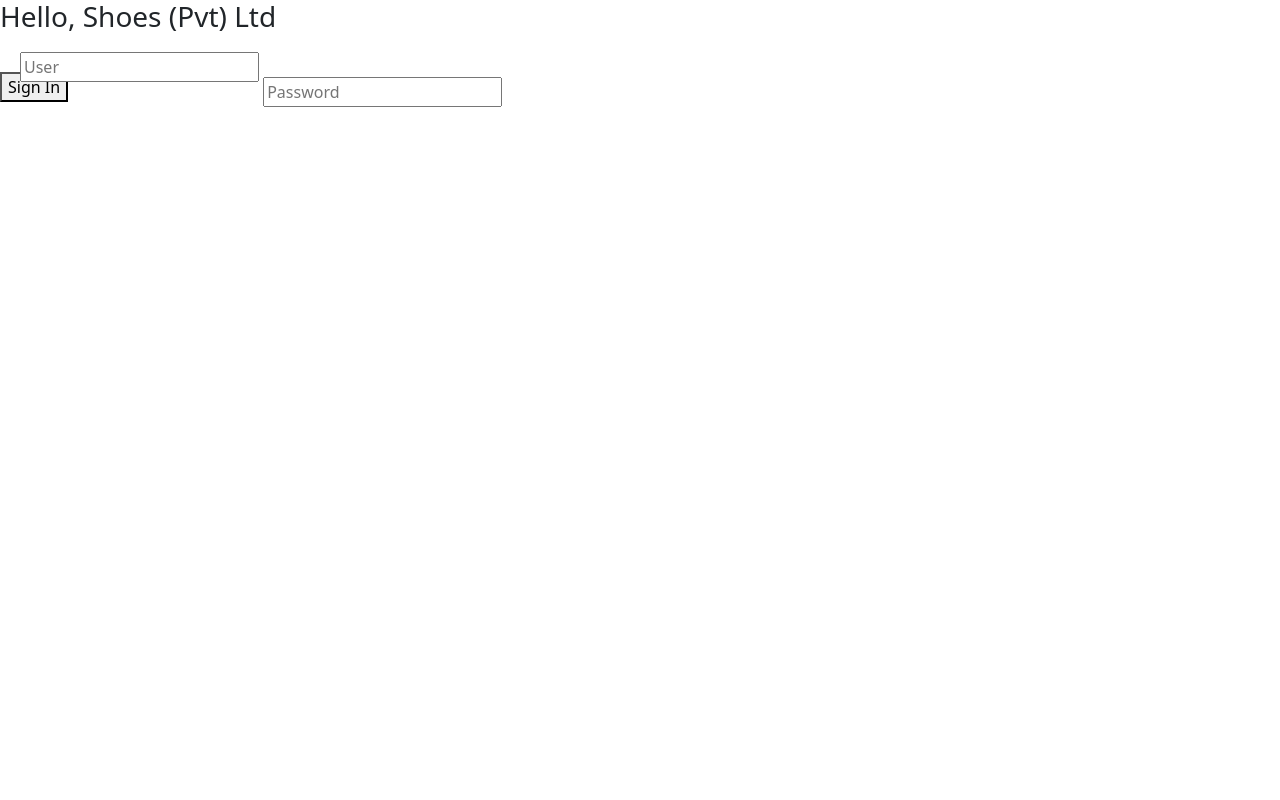
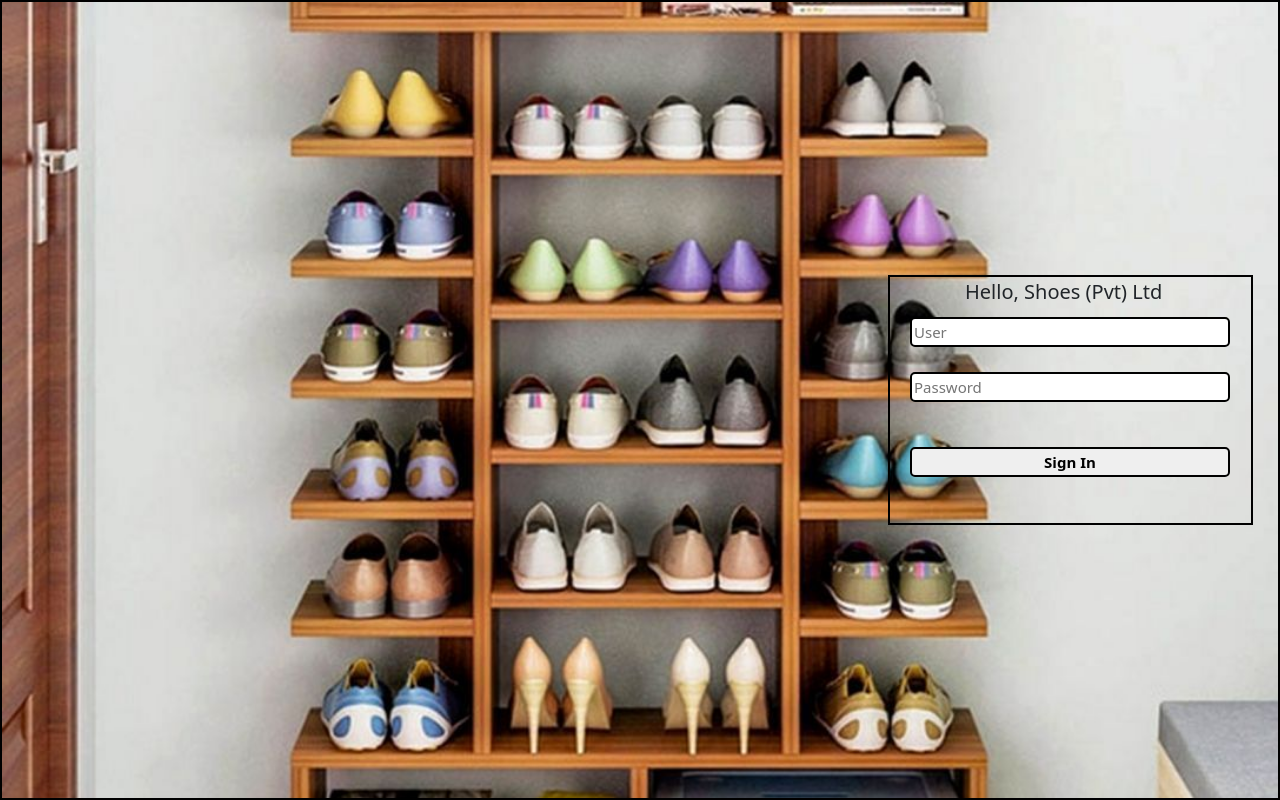
Before and after one commit to ChathuraBhashitha01/Shoe_shop_management_system, a plain HTML site: page front_end/index.html in a window 1280 px wide. Drawn offline with nearby package versions, Linux system fonts and the light colour scheme; no server answers.

Commit message:
loging form creation

```diff
--- a/front_end/index.html
+++ b/front_end/index.html
@@ -751,32 +751,42 @@
             font-weight: bold;
             font-size: 20px;
         }
-
-        body>main>section:nth-child(7)>div{
-            display: inline-block;
-            position: relative;
-        }
-        body>main>section:nth-child(7)div:first-child{
-            width: 500px;
-            height: 370px;
+        body>main>section:nth-child(7){
+            width: 100vw;
+            height: 100vh;
+            position: relative;
+            border: 2px solid black;
+            background: url(assets/image/8689bf9e0b661e9b3828e45584f9132c.jpg);
+            background-size: cover;
+            background-repeat: no-repeat;
+            background-position: center;
+            position: absolute;
+
+        }
+        body>main>section:nth-child(7)>div:nth-child(1){
+            width: 365px;
+            height: 250px;
             border: 2px solid black;
             position: absolute;
             top: 0;
             bottom: 0;
-            left: 0;
-            right: 0;
-            margin: auto;
-            border-radius: 10px;
-        }
-        body>main>section:nth-child(7)div:first-child>h3{
-            margin-left: 130px;
-            font-size: 25px;
-        }
-        body>main>section:nth-child(7)div:first-child>div:nth-child(2)>input{
-            width: 450px;
-            height: 40px;
+            right: 25px;
+            margin: auto;
+
+        }
+        body>main>section:nth-child(7)>div:nth-child(1)>div{
+            display: inline-block;
+            position: relative;
+        }
+        body>main>section:nth-child(7)>div:nth-child(1)>label:nth-child(1){
+            margin-left: 75px;
+            font-size: 20px;
+        }
+        body>main>section:nth-child(7)>div:nth-child(1)>div:nth-child(2)>input{
+            width: 320px;
+            height: 30px;
             border: black solid 2px;
-            font-size: 20px;
+            font-size: 15px;
             border-radius: 5px;
         }
         #txtUser{
@@ -789,93 +799,22 @@
             top: 35px;
             left: 20px;
         }
-        body>main>section:nth-child(7)div:first-child>div:nth-child(3){
+        body>main>section:nth-child(7)>div:nth-child(1)>div:nth-child(3){
             position: relative;
             top: 80px;
             left: 20px;
         }
-        body>main>section:nth-child(7)div:first-child>div:nth-child(3)>button{
-            width: 200px;
-            height: 40px;
+        body>main>section:nth-child(7)>div:nth-child(1)>div:nth-child(3)>button{
+            width: 320px;
+            height: 30px;
             border: black solid 2px;
-            border-radius: 10px;
+            border-radius: 5px;
             font-weight: bold;
-            font-size: 20px;
+            font-size: 15px;
         }
         #btnSignIn{
             margin-right: 50px;
         }
-        /*body>main>section:nth-child(8)>div{
-            display: inline-block;
-            position: relative;
-        }
-        body>main>section:nth-child(8){
-            width: 500px;
-            height: 370px;
-            border: 2px solid black;
-            position: absolute;
-            top: 0;
-            bottom: 0;
-            left: 0;
-            right: 0;
-            margin: auto;
-            border-radius: 10px;
-        }*/
-       /* body>main>section:nth-child(8)>h3{
-            margin-left: 130px;
-            font-size: 25px;
-        }*/
-       /* body>main>section:nth-child(8)>div:nth-child(2)>input{
-            width: 450px;
-            height: 40px;
-            border: black solid 2px;
-            font-size: 20px;
-            border-radius: 5px;
-        }*/
-       /* #txtSignUpEmail{
-            position: relative;
-            top: 10px;
-            left: 20px;
-        }
-        #cmdAccessRole{
-            width: 450px;
-            height: 40px;
-            border: black solid 2px;
-            font-size: 20px;
-            border-radius: 5px;
-        }
-        #txtPasswordSignUpEmail{
-            position: relative;
-            top: 35px;
-            left: 20px;
-        }
-        #txtNameSignUpEmail{
-            position: relative;
-            top: 55px;
-            left: 20px;
-        }
-        body>main>section:nth-child(8)>div:nth-child(2){
-            position: relative;
-            top: 80px;
-            left: 20px;
-        }
-        body>main>section:nth-child(8)>div:nth-child(3){
-            position: relative;
-            top: 135px;
-            left: 20px;
-        }
-        body>main>section:nth-child(8)>div:nth-child(3)>button{
-            width: 200px;
-            height: 40px;
-            border: black solid 2px;
-            border-radius: 10px;
-            font-weight: bold;
-            font-size: 20px;
-        }
-        #btnSignUpToApp{
-            margin-right: 50px;
-        }*/
-
     </style>
     <link rel="stylesheet" href="assets/Bootstrap/css/bootstrap.css">
 </head>
@@ -1967,7 +1906,7 @@
         </section>
         <section id="log-in-page">
             <div>
-                <h3>Hello, Shoes (Pvt) Ltd</h3>
+                <label>Hello, Shoes (Pvt) Ltd</label>
                 <div>
                     <input type="text" placeholder="User" id="txtUser">
                     <input type="password" placeholder="Password" id="txtPassword" >
@@ -1977,9 +1916,9 @@
                     <button type="button" id="btnSignIn">Sign In</button>
                 </div>
             </div>
-
+            <div></div>
         </section>
-        <section id="sign-up-page">
+<!--        <section id="sign-up-page">-->
             <!--<h3>Hello, Shoes (Pvt) Ltd</h3>
             <div>
                 <div >
@@ -1997,7 +1936,7 @@
                 <button type="button" id="btnSignUpToApp">Sign Up</button>
                 <button type="button" id="btnBackLogIn">Back</button>
             </div>-->
-        </section>
+<!--        </section>-->
     </main>
     <script src="assets/js/jquery-3.7.0.min.js"></script>
     <script src="assets/Bootstrap/js/bootstrap.js"></script>
```
Also changed, not shown: front_end/assets/image/8689bf9e0b661e9b3828e45584f9132c.jpg (added), 1 other file.
